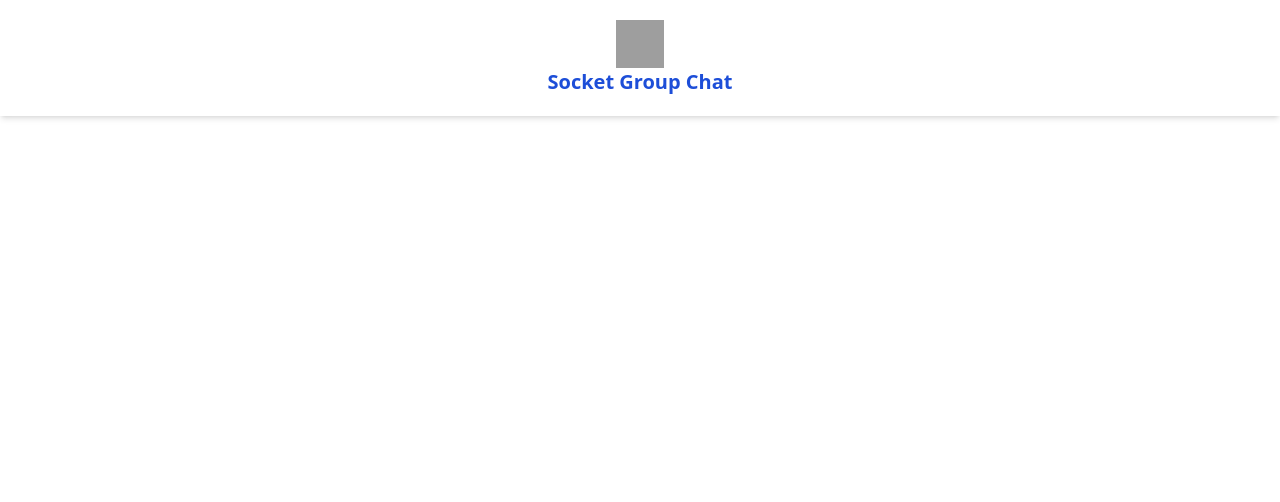
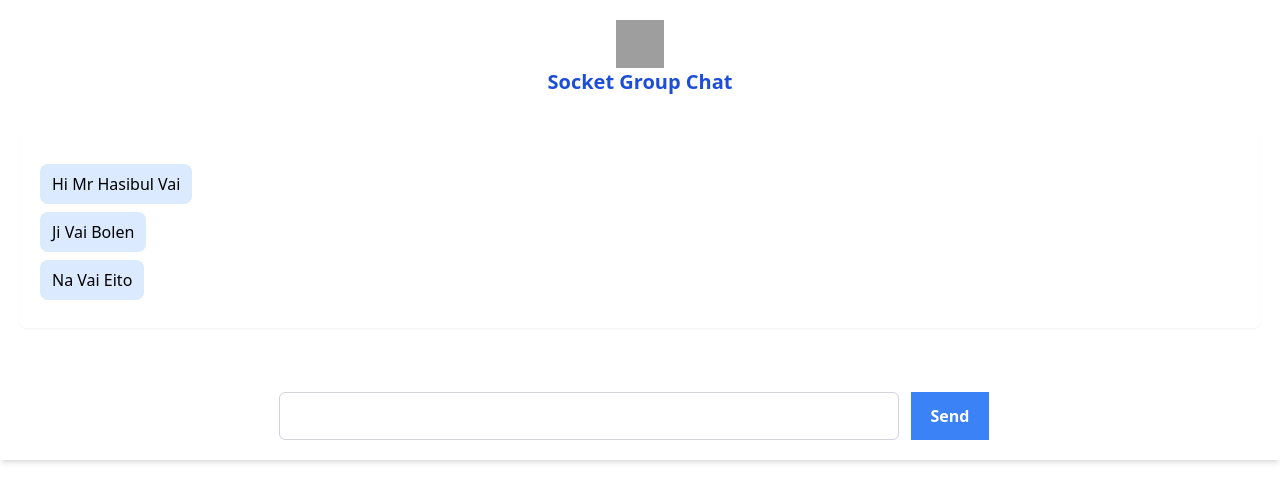
Before and after one commit to zamanmayed1/Socket-Chat, a website: page index.html in a window 1280 px wide. Drawn offline with nearby package versions, Linux system fonts and the light colour scheme; no server answers; grey boxes are pictures that could not be loaded.

Commit message:
Simple Ui Setup

```diff
--- a/index.html
+++ b/index.html
@@ -15,10 +15,29 @@
     <img class="w-12 h-12 block mx-auto" src="https://img.icons8.com/color/2x/chat--v3.gif" alt="">
     <h2 class="text-center text-xl font-bold text-blue-700">Socket Group Chat</h2>
 
+    <div class="w-full shadow-sm  rounded-md p-5 my-10">
+        <ul class="history">
+            <div class="my-2">
+                <li class="list-none px-3 inline-block py-2 bg-blue-100 rounded-lg">Hi Mr Hasibul Vai</li>
+            </div>
+            <div class="my-2">
+                <li class="list-none px-3 inline-block py-2 bg-blue-100 rounded-lg">Ji Vai Bolen</li>
+            </div>
+            <div class="my-2">
+                <li class="list-none px-3 inline-block py-2 bg-blue-100 rounded-lg">Na Vai Eito</li>
+            </div>
 
+        </ul>
 
+    </div>
 
+    <div class="flex justify-center	mt-16 ">
+        <input id="message"
+            class="border focus:ring-indigo-500 focus:border-indigo-500 block w-3/4 md:w-2/4 pl-7 pr-12  border-gray-300 text-xl rounded-md px-3 py-2 "
+            type="text">
+        <button onclick="sendMessage()" class="px-5 py-3 bg-blue-500 font-bold text-white mx-3">Send</button>
 
+    </div>
 
 
 
@@ -30,6 +49,11 @@
     <script src="/socket.io/socket.io.js"></script>
     <script>
         const socket = io();
+
+        const sendMessage = () => {
+            let display = document.getElementById('history')
+            let message = document.getElementById('message')
+        }
     </script>
 </body>
 
```
